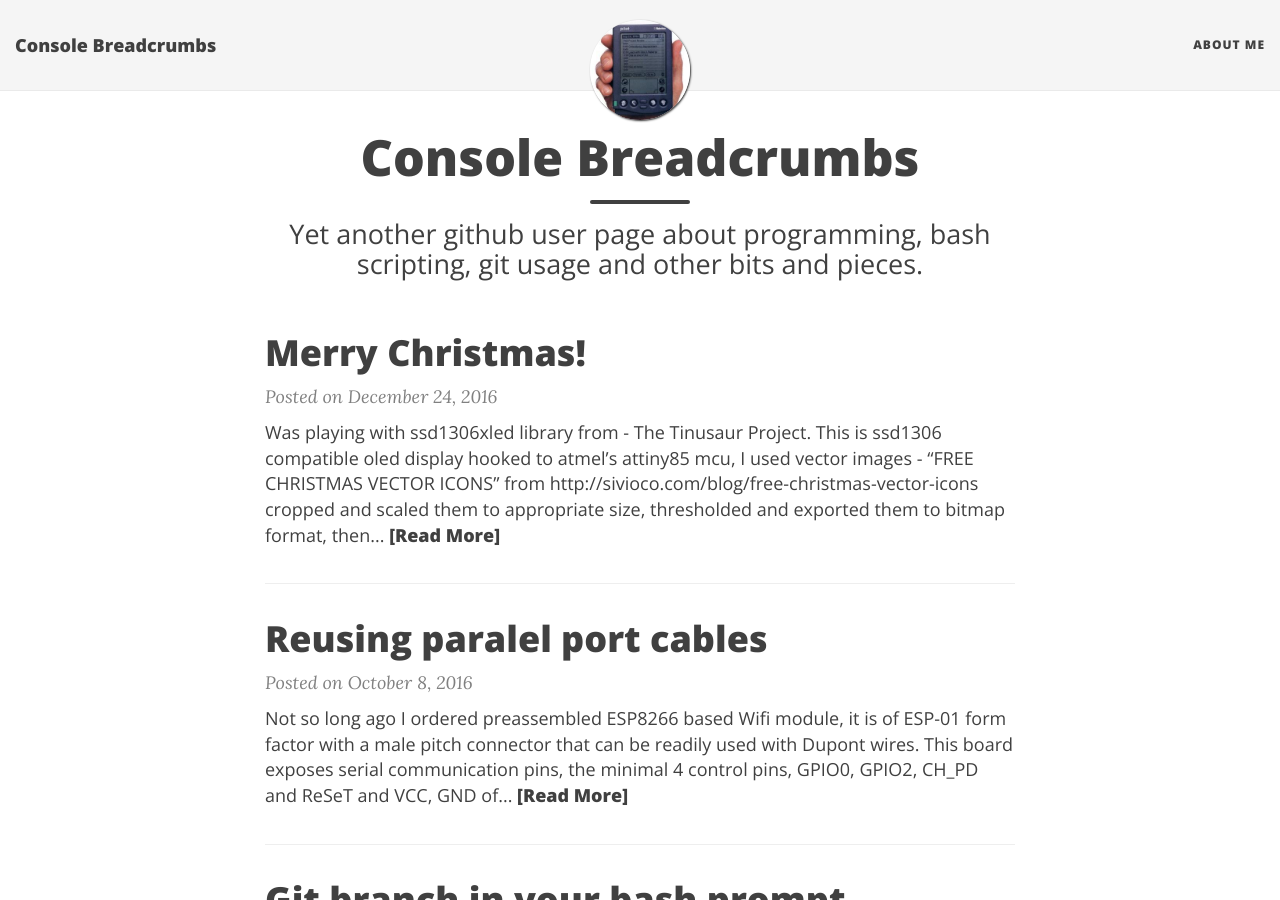
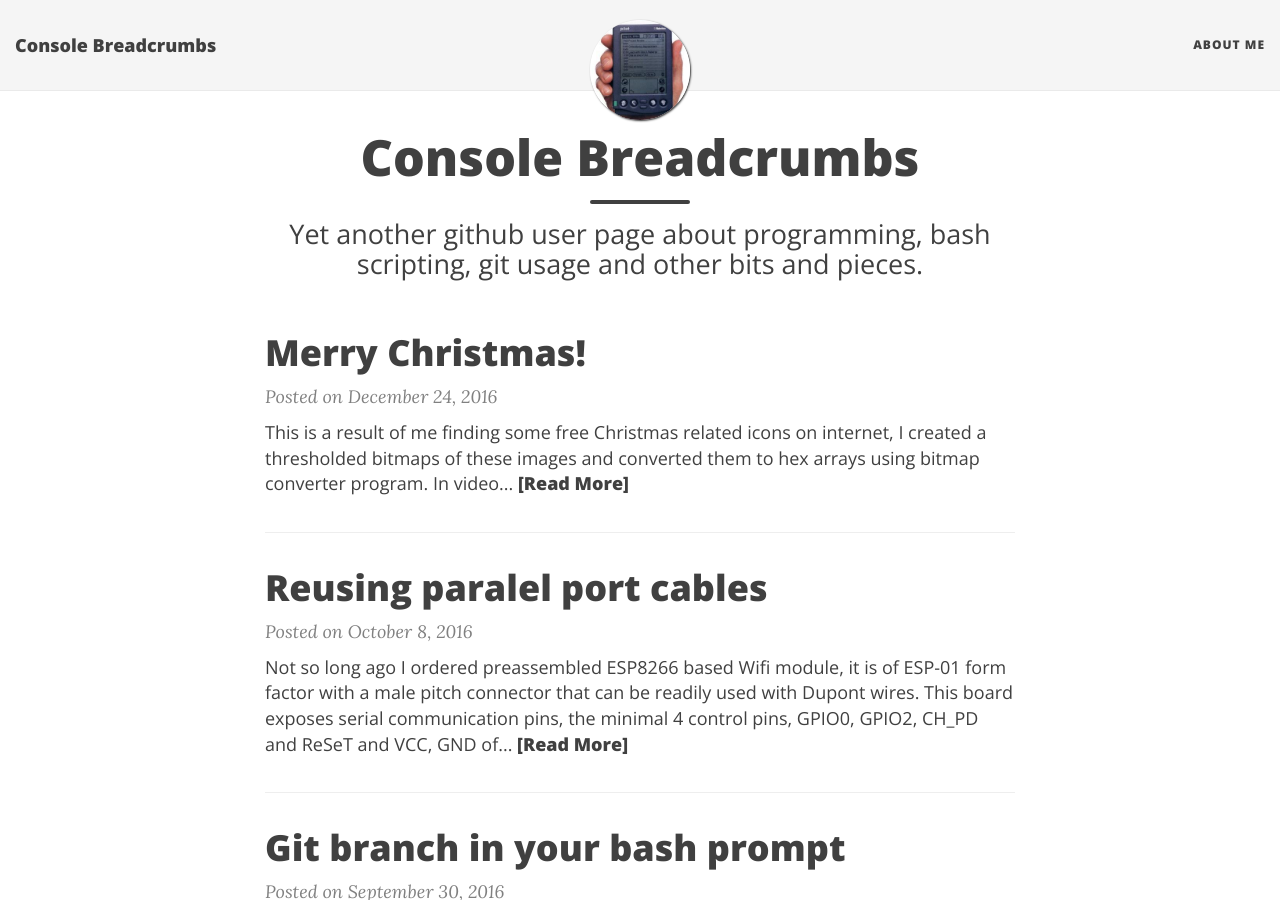
Before and after one commit to kubilisr/kubilisr.github.io, a Jekyll site: the page built from index.html, in a window 1280 px wide and 900 px high. Built offline with Jekyll 4.4.1, drawn with Linux system fonts in a browser that asks for light colours; nearby versions of some CDN libraries; the list of posts is cut into pages by our own code.

Commit message:
amendments to xmas post

```diff
--- a/_posts/2016-12-24-merry-xmas.markdown
+++ b/_posts/2016-12-24-merry-xmas.markdown
@@ -6,8 +6,6 @@ categories: oled holidays fun ssd1306xled
 disqus: true
 ---
 
-Was playing with ssd1306xled library from - The Tinusaur Project. This is ssd1306 compatible oled display hooked to atmel's attiny85 mcu, I used vector images -
-"FREE CHRISTMAS VECTOR ICONS"
-from http://sivioco.com/blog/free-christmas-vector-icons cropped and scaled them to appropriate size, thresholded and exported them to bitmap format, then transformed to array of hex data in form of c header file using
-http://en.radzio.dxp.pl/bitmap_converter ssd1306xled library already provides some test examples which can be easily modified for your needs.
 <iframe width="560" height="315" src="https://www.youtube.com/embed/6gDxQJrkgGE" frameborder="0" allowfullscreen></iframe>
+This is a result of me finding some [free Christmas related icons](http://sivioco.com/blog/free-christmas-vector-icons){:target="_blank"} on internet, I created a thresholded bitmaps of these images <img src="https://static1.squarespace.com/static/5006e72724ac70f8fbc68c5e/t/508024bee4b03711ad4edd2f/1350575295881/christmasicons.jpg?format=750w" alt="christmas icons">
+and converted them to hex arrays using [bitmap converter program](http://en.radzio.dxp.pl/bitmap_converter){:target="_blank"}. In video above you can see 0.96" OLED display hooked up to Attiny85 on breadboard, I am using ssd1306xled library to display images from - [The Tinusaur Project](https://tinusaur.org/about/){:target="_blank"}. ssd1306xled library already provides some test examples which can be easily modified for your needs.
```
